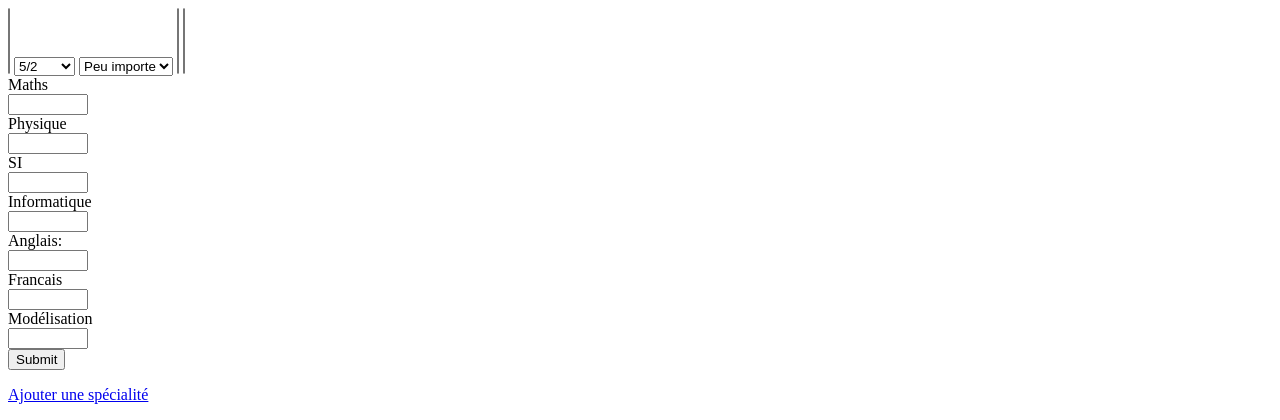
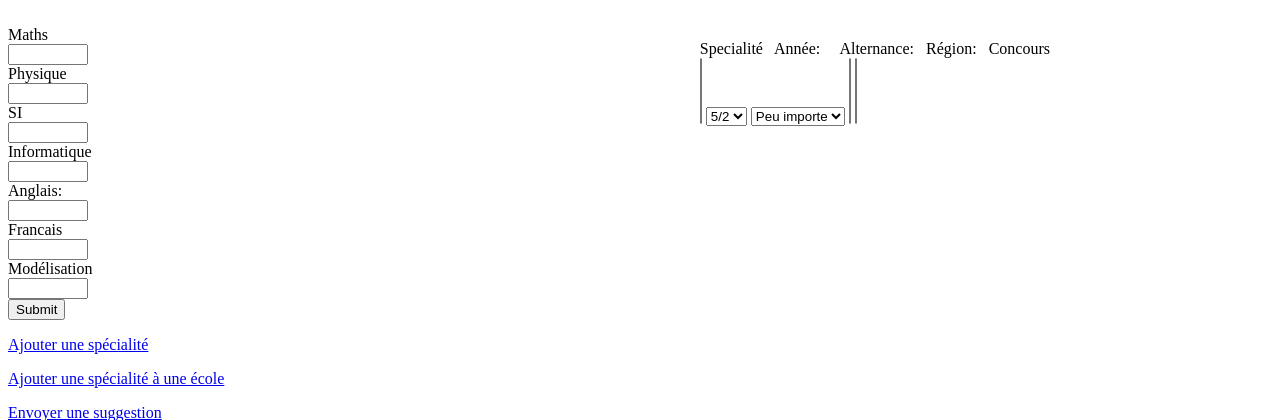
Before and after one commit to SamirPS/DockerProject, a Flask app: page / in a window 1280 px wide. Shown: the top 420 px of the page. Run offline with Flask 2, Linux system fonts and the light colour scheme; data that the repository does not hold is empty; some libraries are stand-ins or nearby versions.

Commit message:
Add files via upload

```diff
--- a/app/templates/index.html
+++ b/app/templates/index.html
@@ -3,19 +3,40 @@
 <head>
     <meta charset="UTF-8">
     <title>Accueil</title>
+    <style>
+    div.absolute {
+        position: absolute;
+        top: 40px;
+        right: 80px;
+        margin-right: 150px;
+      }
+
+    </style>
 </head>
 <body>
 
 <form method="POST">
-        <select multiple name=specialite id=spe>
-            <option value="" selected disabled hidden>Spécialité</option>
+    <div class="absolute">
+        <div class="unselected-field" style="display:block;" id="selectCountry">
+            <label>Specialité&nbsp;&nbsp;
+            </label>
+                <label>Année:&nbsp;&nbsp;&nbsp;&nbsp;
+                </label>
+                <label>Alternance:&nbsp;&nbsp;
+                </label>
+                <label>Région:&nbsp;&nbsp
+                </label>
+                <label>Concours
+                </label>
+        </div>
+
+            <select multiple name=specialite id=spe>
             {% for spe in special %}
             <option value= "{{spe}}" SELECTED>{{spe}}</option>"
             {% endfor %}
         </select>
 
         <select name=annee id=annee>
-            <option value="" selected disabled hidden>Année</option>
             {% for ann in ["3/2","5/2"] %}
             <option value= "{{ann}}" SELECTED>{{ann}}</option>"
             {% endfor %}
@@ -24,7 +45,6 @@
 
 
         <select name=alternance id=alt>
-            <option value="" selected disabled hidden>Alternance</option>
             {% for alt in ["Oui","Non","Peu importe"] %}
             <option value= "{{alt}}" SELECTED>{{alt}}</option>"
             {% endfor %}
@@ -32,18 +52,17 @@
 
 
         <select multiple name=region id=region>
-            <option value="" selected disabled hidden>Région</option>
             {% for reg in region %}
             <option value= "{{reg}}" SELECTED>{{reg}}</option>"
             {% endfor %}
         </select>
 
         <select multiple name=concours id=admission>
-            <option value="" selected disabled hidden>Concours</option>
             {% for con in concours %}
             <option value= "{{con}}" SELECTED>{{con}}</option>"
             {% endfor %}
         </select>
+        </div>
     <br>
     <label for="fname">Maths</label><br>
     <input id="math" required step='0.01' type="number" name="maths" min="0" max="20" >
```
